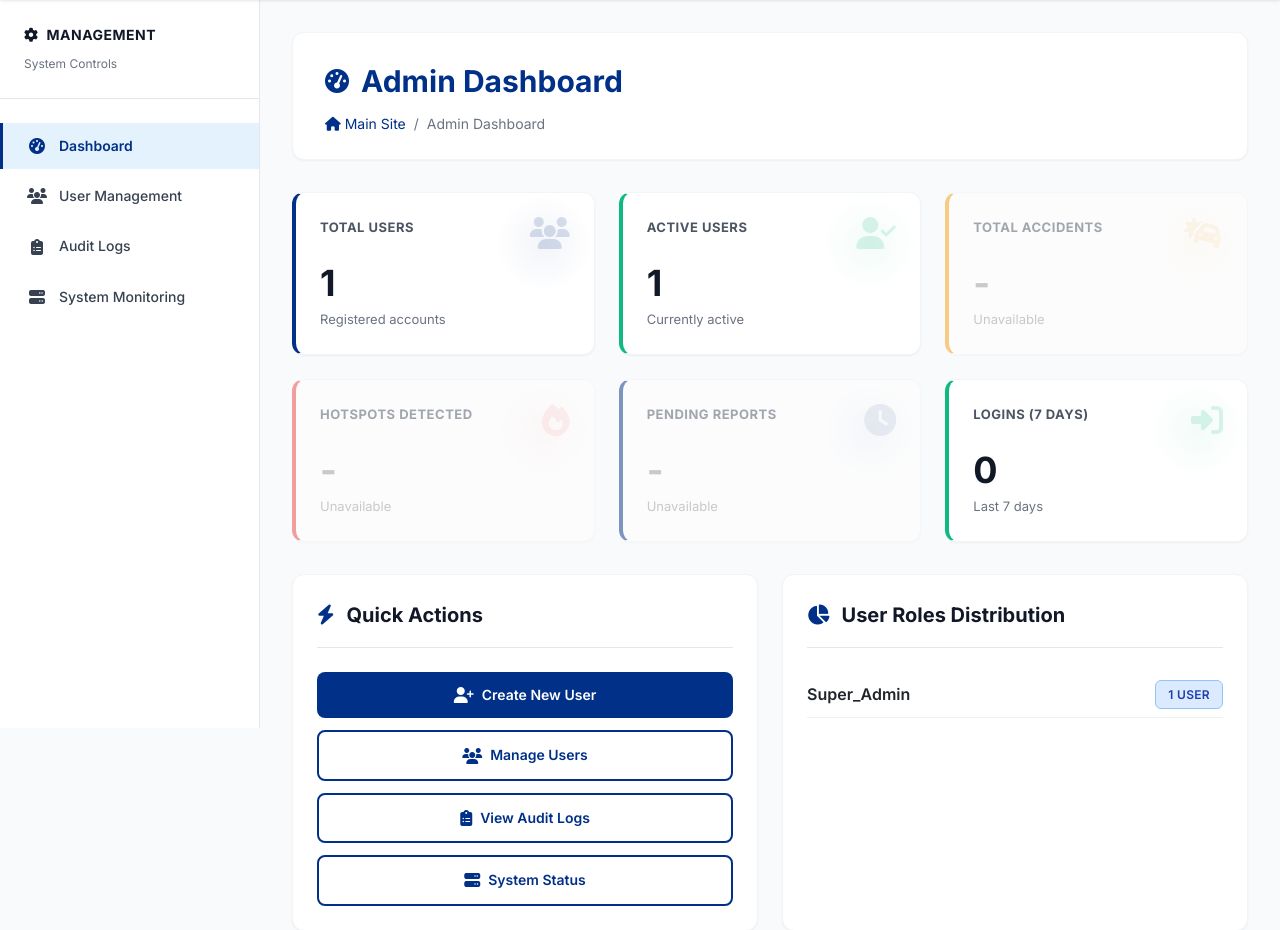
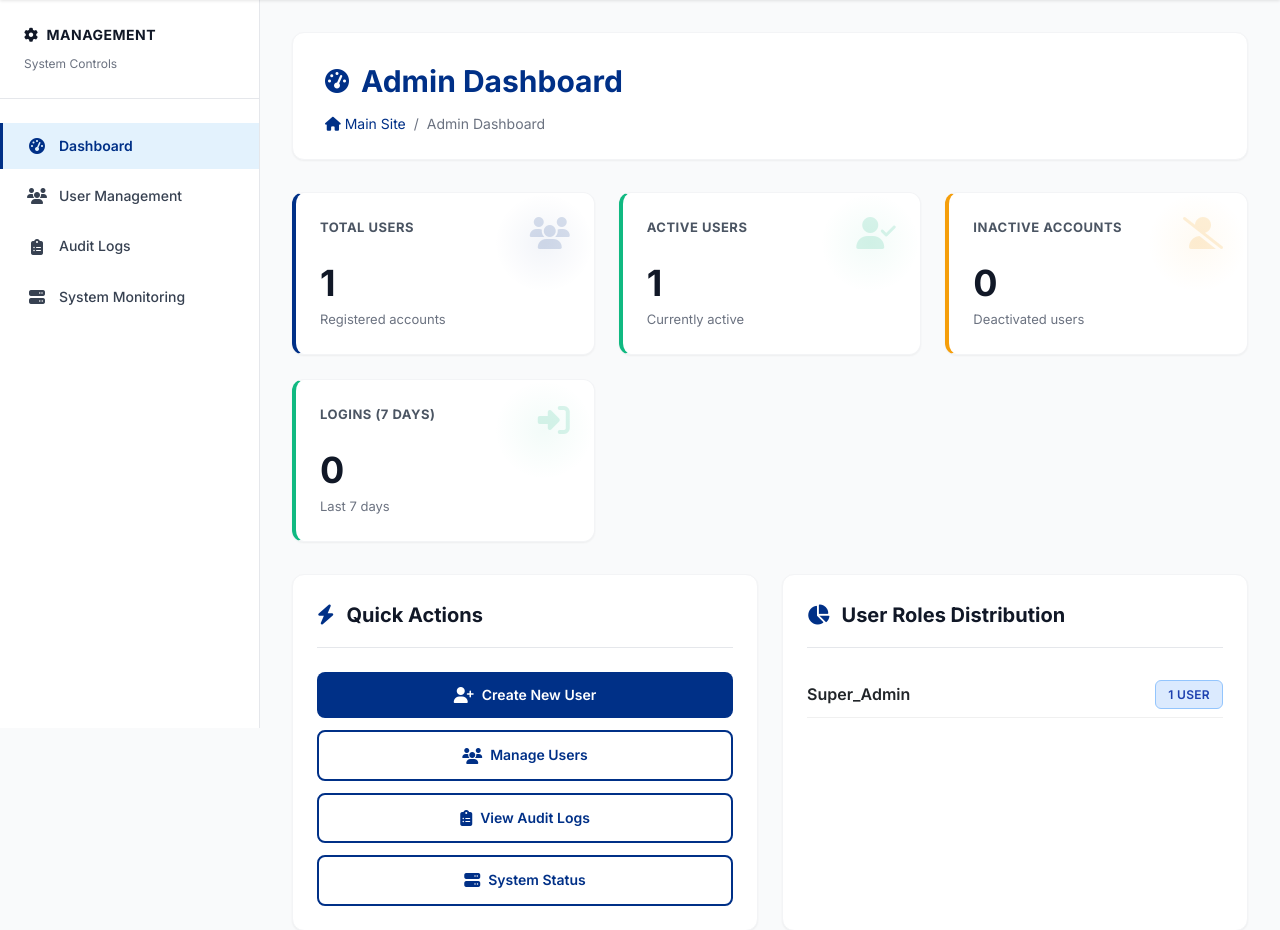
Before and after one commit to rexontimbal/MIT_PROJECTS, a Django app: page /admin-panel/ in a window 1280 px wide. Shown: the part 72-1002 px from the top of the page. Run offline with Django 5.2, Linux system fonts and the light colour scheme; a user stored in the database is signed in; data comes from the database, SQL or seed files in the repository; tables that the repository leaves empty hold one stand-in row (values such as "Sample post"); grey boxes marked "Sample" are stand-in pictures; data that the repository does not hold is empty.

Commit message:
feat: Replace redundant dashboard cards with Inactive Accounts stat
Admin Dashboard Changes:
- Completely remove 'Total Accidents', 'Hotspots Detected', and 'Pending Reports' cards
- These features are already available on the main site
- Add new 'Inactive Accounts' card showing count of deactivated users
- Uses user-slash icon to indicate account status

Backend Changes:
- Add 'inactive_users' stat to admin dashboard context
- Calculates deactivated user count: User.objects.filter(is_active=False).count()

Dashboard now displays:
- Total Users
- Active Users
- Inactive Accounts (NEW)
- Logins (7 days)

```diff
--- a/accidents/admin_views.py
+++ b/accidents/admin_views.py
@@ -70,6 +70,7 @@ def admin_dashboard(request):
     stats = {
         'total_users': User.objects.count(),
         'active_users': User.objects.filter(is_active=True).count(),
+        'inactive_users': User.objects.filter(is_active=False).count(),
         'total_accidents': Accident.objects.count(),
         'total_hotspots': AccidentCluster.objects.count(),
         'pending_reports': AccidentReport.objects.filter(status='pending').count(),
--- a/templates/admin_panel/dashboard.html
+++ b/templates/admin_panel/dashboard.html
@@ -47,31 +47,13 @@
         <div class="stat-label">Currently active</div>
     </div>
 
-    <div class="stat-card orange" style="opacity: 0.5; pointer-events: none;">
+    <div class="stat-card orange">
         <div class="stat-header">
-            <span class="stat-title">Total Accidents</span>
-            <i class="fas fa-car-crash stat-icon"></i>
+            <span class="stat-title">Inactive Accounts</span>
+            <i class="fas fa-user-slash stat-icon"></i>
         </div>
-        <div class="stat-value" style="color: #999;">-</div>
-        <div class="stat-label" style="color: #999;">Unavailable</div>
-    </div>
-
-    <div class="stat-card red" style="opacity: 0.5; pointer-events: none;">
-        <div class="stat-header">
-            <span class="stat-title">Hotspots Detected</span>
-            <i class="fas fa-fire stat-icon"></i>
-        </div>
-        <div class="stat-value" style="color: #999;">-</div>
-        <div class="stat-label" style="color: #999;">Unavailable</div>
-    </div>
-
-    <div class="stat-card" style="opacity: 0.5; pointer-events: none;">
-        <div class="stat-header">
-            <span class="stat-title">Pending Reports</span>
-            <i class="fas fa-clock stat-icon"></i>
-        </div>
-        <div class="stat-value" style="color: #999;">-</div>
-        <div class="stat-label" style="color: #999;">Unavailable</div>
+        <div class="stat-value">{{ stats.inactive_users }}</div>
+        <div class="stat-label">Deactivated users</div>
     </div>
 
     <div class="stat-card green">
```
